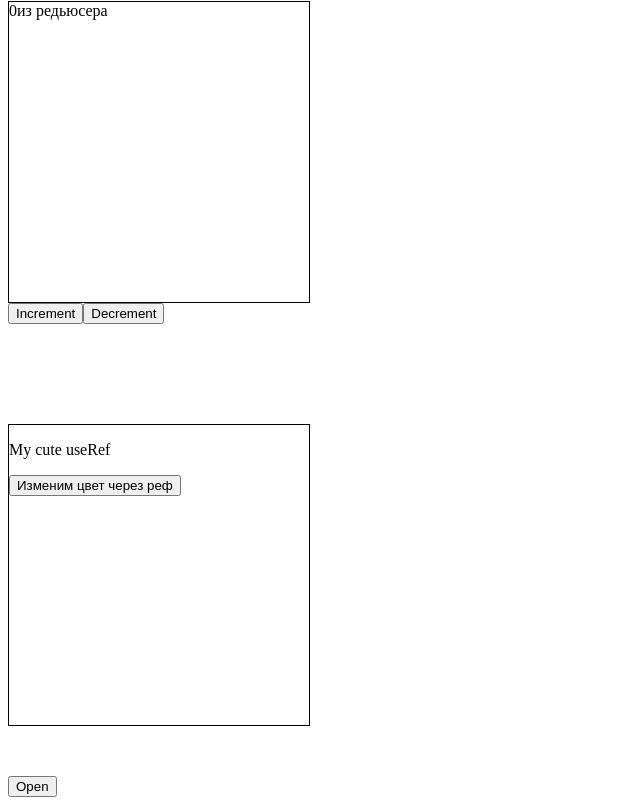
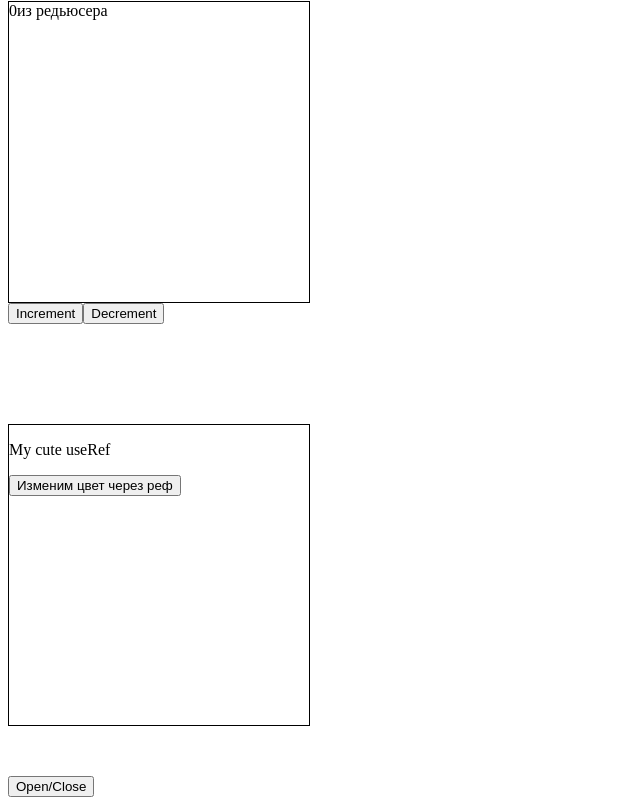
Before and after one commit to Alextwixmen/portal, a React (Create React App) app: page / in a window 1280 px wide. Shown: the part 565-1370 px from the top of the page, without its empty margins (0-640 px from the left). Built offline with nearby package versions, Linux system fonts and the light colour scheme.

Commit message:
useImperativeHandle

```diff
--- a/src/App.js
+++ b/src/App.js
@@ -42,7 +42,7 @@ export const App = () => {
       <ReducerCounter />
       <MyCuteUseRef />
       <button onClick={handleOpenModal} style={{ marginTop: '50px' }}>
-        Open
+        Open/Close
       </button>
       <ModalImrepativeHandle ref={modalRef} />
     </>
--- a/src/ModalImrepativeHandle.js
+++ b/src/ModalImrepativeHandle.js
@@ -1,10 +1,13 @@
 import React from 'react';
 import { forwardRef, useImperativeHandle, useState } from 'react';
 const stylesForModal = {
-  width: '300px',
-  height: '300px',
-  border: '1px solid black',
-  marginTop: '20px',
+  position: 'fixed',
+  top: 0,
+  left: 0,
+  width: '100%',
+  height: '100vh',
+  overflow: 'hidden',
+  opacity: '0.9',
 };
 const ModalImrepativeHandle = (props, ref) => {
   const [modalState, setModalState] = useState(false);
@@ -15,6 +18,9 @@ const ModalImrepativeHandle = (props, ref) => {
       console.log('m');
     },
   }));
+  const handleClose = () => {
+    setModalState(!modalState);
+  };
   if (!modalState) return null;
   return (
     <div
@@ -31,6 +37,7 @@ const ModalImrepativeHandle = (props, ref) => {
       <span style={{ color: 'white' }}>
         при этом не рендерим родительский компоненте APP
       </span>
+      <button onClick={handleClose}>CLOSE</button>
     </div>
   );
 };
```
